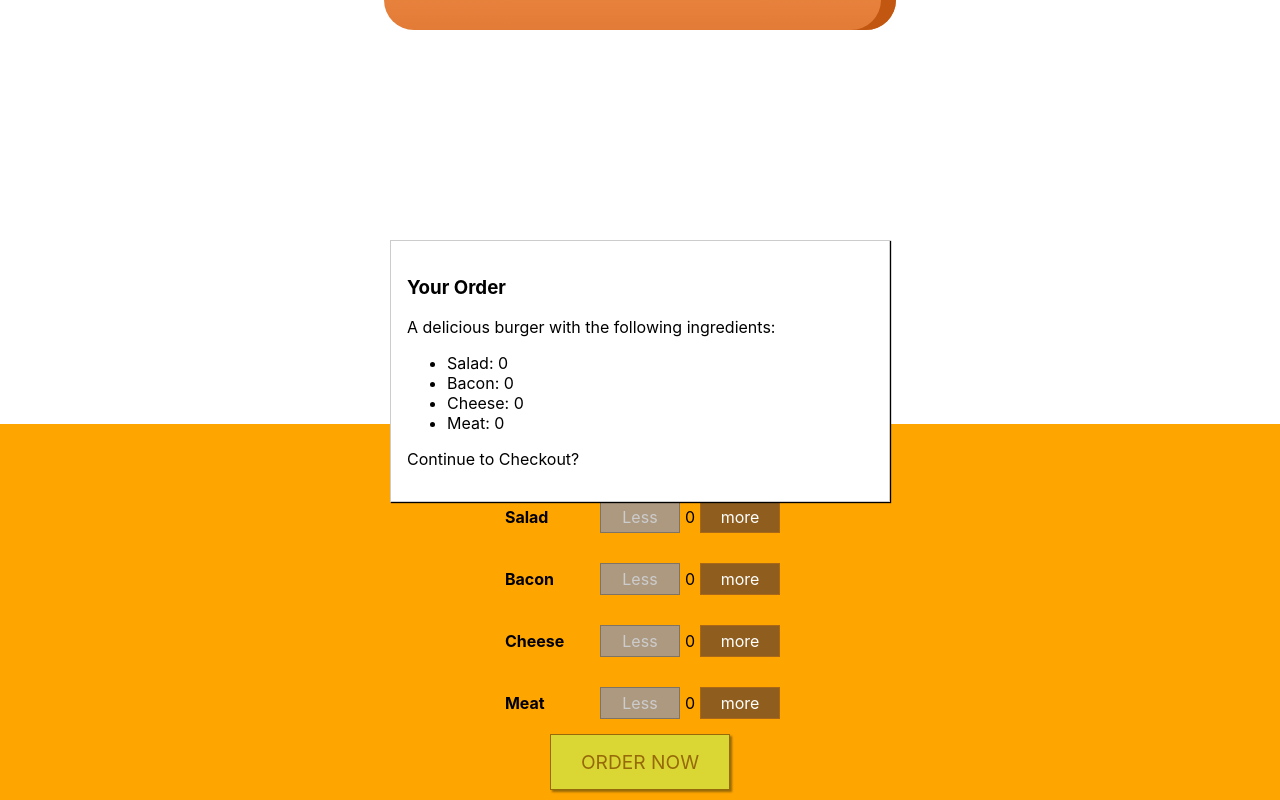
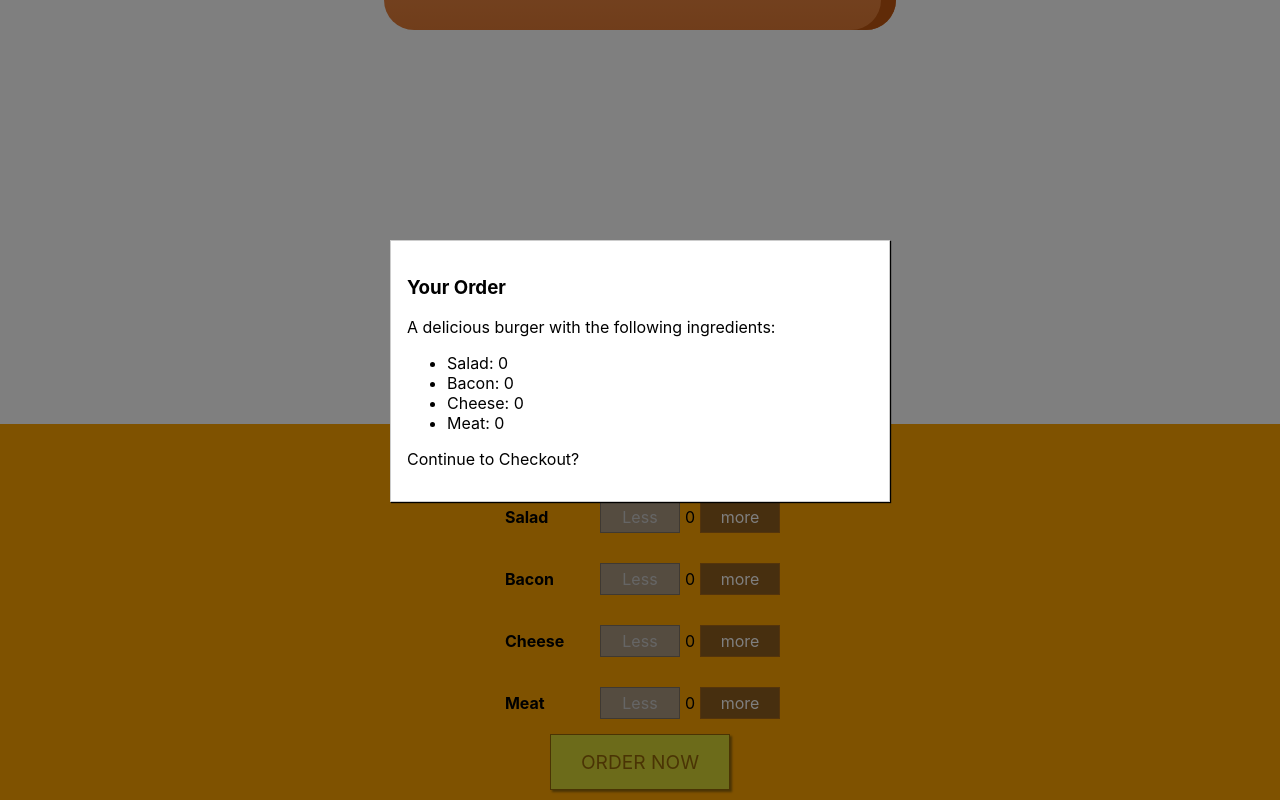
Before and after one commit to aDeveloperX/React-Burger, a React (Create React App) app: page / in a window 1280 px wide. Both pictures are taken after a click on the button "ORDER NOW". Shown: the part 312-1112 px from the top of the page. Built offline with nearby package versions, Linux system fonts and the light colour scheme.

Commit message:
Implemented the backdrop module that allows the users to close the burger detail floating window

```diff
--- a/src/components/UI/Backdrop/Backdrop.js
+++ b/src/components/UI/Backdrop/Backdrop.js
@@ -0,0 +1,11 @@
+import React from "react";
+
+import classes from "./Backdrop.module.css";
+
+const backdrop = props => {
+  return props.show ? (
+    <div className={classes.Backdrop} onClick={props.clicked}></div>
+  ) : null;
+};
+
+export default backdrop;
--- /dev/null
+++ b/src/components/UI/Backdrop/Backdrop.module.css
@@ -0,0 +1,9 @@
+.Backdrop {
+  width: 100%;
+  height: 100%;
+  position: fixed;
+  z-index: 100;
+  left: 0;
+  top: 0;
+  background-color: rgba(0, 0, 0, 0.5);
+}
--- a/src/components/UI/Modal/Modal.js
+++ b/src/components/UI/Modal/Modal.js
@@ -1,8 +1,11 @@
 import React from "react";
 import classes from "./Modal.module.css";
+import Backdrop from "../Backdrop/Backdrop";
 
 const modal = props => {
   return (
+    <>
+      <Backdrop show={props.show} clicked={props.modalClosed}></Backdrop>
       <div
         className={classes.Modal}
         style={{
@@ -12,6 +15,7 @@ const modal = props => {
       >
         {props.children}
       </div>
+    </>
   );
 };
 
--- a/src/containers/BurgerBuilder/BurgerBuilder.js
+++ b/src/containers/BurgerBuilder/BurgerBuilder.js
@@ -58,6 +58,10 @@ class BurgerBuilder extends Component {
     this.setState({ purchasing: true });
   };
 
+  purchaseCancelHandler = () => {
+    this.setState({ purchasing: false });
+  };
+
   render() {
     const disabledInfo = {
       ...this.state.ingredients
@@ -68,7 +72,10 @@ class BurgerBuilder extends Component {
 
     return (
       <>
-        <Modal show={this.state.purchasing}>
+        <Modal
+          show={this.state.purchasing}
+          modalClosed={this.purchaseCancelHandler}
+        >
           <OrderSummary ingredients={this.state.ingredients}></OrderSummary>
         </Modal>
         <Burger ingredients={this.state.ingredients}></Burger>
```
Lines whose indentation alone changed are shown as unchanged.
